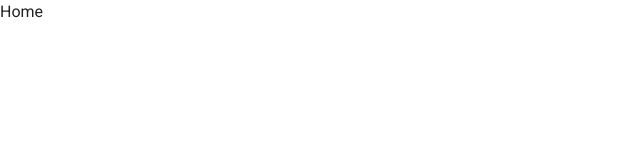
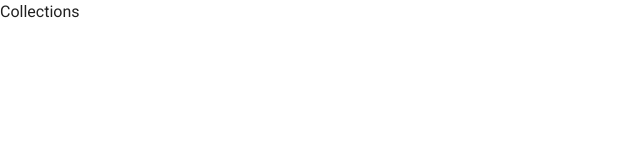
Before and after one commit to Garajluc/flashcard-app, a Next.js app: page / in a window 1280 px wide. Shown: the top 160 px of the page, without its empty margins (0-640 px from the left). Built offline with nearby package versions, Linux system fonts and the light colour scheme.

Commit message:
getLayout setup

```diff
--- a/pages/_app.tsx
+++ b/pages/_app.tsx
@@ -1,20 +1,22 @@
-import { CssBaseline, ThemeProvider } from '@mui/material';
+import Head from 'next/head';
 import type { AppProps } from 'next/app';
-import Head from 'next/head';
-import { theme } from '../src/theme';
+import { LayoutProvider } from '@/components/utils/LayoutProvider';
+import { ThemeProvider } from '@/components/utils/ThemeProvider';
 
-function MyApp({ Component, pageProps }: AppProps) {
+const App = ({ Component, pageProps }: AppProps) => {
   return (
     <>
       <Head>
+        <title>Flash Cards Application</title>
         <meta name="viewport" content="initial-scale=1, width=device-width" />
       </Head>
-      <ThemeProvider theme={theme}>
-        <CssBaseline />
-        <Component {...pageProps} />
+      <ThemeProvider>
+        <LayoutProvider Component={Component}>
+          <Component {...pageProps} />
+        </LayoutProvider>
       </ThemeProvider>
     </>
   );
-}
+};
 
-export default MyApp;
+export default App;
--- a/pages/index.tsx
+++ b/pages/index.tsx
@@ -1,7 +1,10 @@
-import type { NextPage } from 'next';
+import { Collections } from '@/components/collections/Collections';
+import { getDefaultLayout } from '@/components/utils/layout/layouts';
 
-const Home: NextPage = () => {
-  return <div>Home</div>;
+const CollectionsPage = () => {
+  return <Collections />;
 };
 
-export default Home;
+CollectionsPage.getLayout = getDefaultLayout;
+
+export default CollectionsPage;
--- /dev/null
+++ b/src/components/collections/Collections.tsx
@@ -0,0 +1,3 @@
+export const Collections = () => {
+  return <div>Collections</div>;
+};
--- /dev/null
+++ b/src/components/utils/LayoutProvider.tsx
@@ -0,0 +1,20 @@
+import type { ReactNode } from 'react';
+import type { NextPage } from 'next';
+
+type Page<P = object> = NextPage<P> & {
+  getLayout?: (page: ReactNode) => ReactNode;
+};
+
+type LayoutProviderProps = {
+  Component: Page;
+  children: React.ReactNode;
+};
+
+export const LayoutProvider = ({
+  Component,
+  children,
+}: LayoutProviderProps) => {
+  const getLayout = Component.getLayout || ((page) => page);
+
+  return getLayout(<>{children}</>);
+};
--- /dev/null
+++ b/src/components/utils/ThemeProvider.tsx
@@ -0,0 +1,15 @@
+import { CssBaseline, ThemeProvider as MuiThemeProvider } from '@mui/material';
+import { theme } from '@/theme';
+
+type ThemeProviderProps = {
+  children: React.ReactNode;
+};
+
+export const ThemeProvider = ({ children }: ThemeProviderProps) => {
+  return (
+    <MuiThemeProvider theme={theme}>
+      <CssBaseline />
+      {children}
+    </MuiThemeProvider>
+  );
+};
--- /dev/null
+++ b/src/components/utils/layout/layouts.tsx
@@ -0,0 +1,5 @@
+import type { ReactElement } from 'react';
+
+export const getDefaultLayout = (page: ReactElement) => {
+  return <div>{page}</div>;
+};
```
